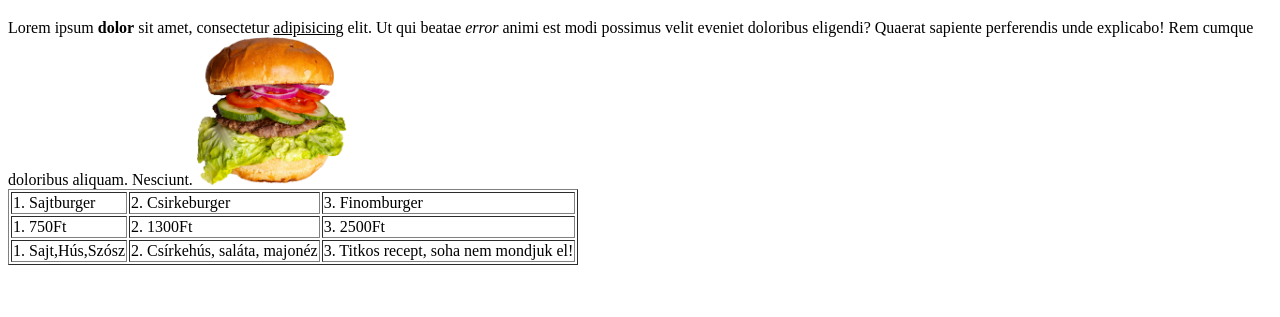
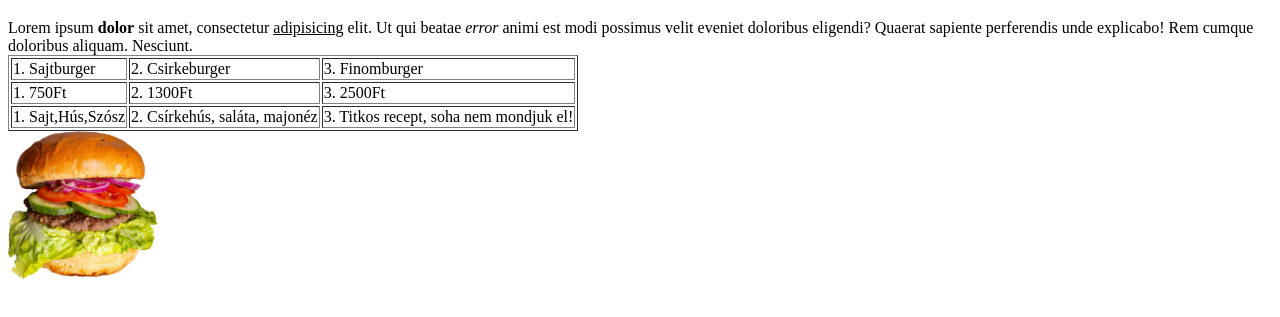
Before and after one commit to Marbo-dev/projekt3, a plain HTML site: page hamburgerek.html in a window 1280 px wide. Shown: the part 97-414 px from the top of the page. Drawn offline with Linux system fonts and the light colour scheme.

Commit message:
javítás 4

```diff
--- a/hamburgerek.html
+++ b/hamburgerek.html
@@ -17,8 +17,6 @@
 
 	Lorem ipsum <b>dolor</b> sit amet, consectetur <u>adipisicing</u> elit. Ut qui beatae <i>error</i> animi est modi possimus velit eveniet doloribus eligendi? Quaerat sapiente perferendis unde explicabo! Rem cumque doloribus aliquam. Nesciunt.
 
-	<img src="img/hamburger.webp" alt="Sajnos nem sikerült betölteni a képet..." width="150"><br>
-
 	<table border="1">
 		<tr>
 			<td>1. Sajtburger</td>
@@ -37,6 +35,7 @@
 		</tr>
 	</table>
 
+	<img src="img/hamburger.webp" alt="Sajnos nem sikerült betölteni a képet..." width="150">
 </body>
 
 </html>
```
